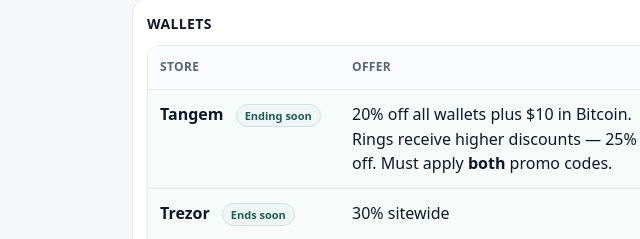
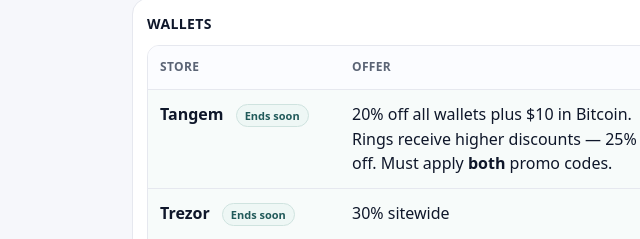
Before and after one commit to cryptocouponcodes/cryptocouponcodes.github.io, a plain HTML site: page index.html in a window 1280 px wide. Shown: the part 421-660 px from the top of the page, 18-658 px from the left. Drawn offline with Linux system fonts and the light colour scheme.

Commit message:
changed ending to ends

```diff
--- a/index.html
+++ b/index.html
@@ -104,7 +104,7 @@
 <div class="row featured">
   <div class="c1">
     <span class="store">Tangem</span>
-    <span class="badge">Ending soon</span>
+    <span class="badge">Ends soon</span>
   </div>
   <div class="c2">
     20% off all wallets plus $10 in Bitcoin. Rings receive higher discounts — 25% off.
```
